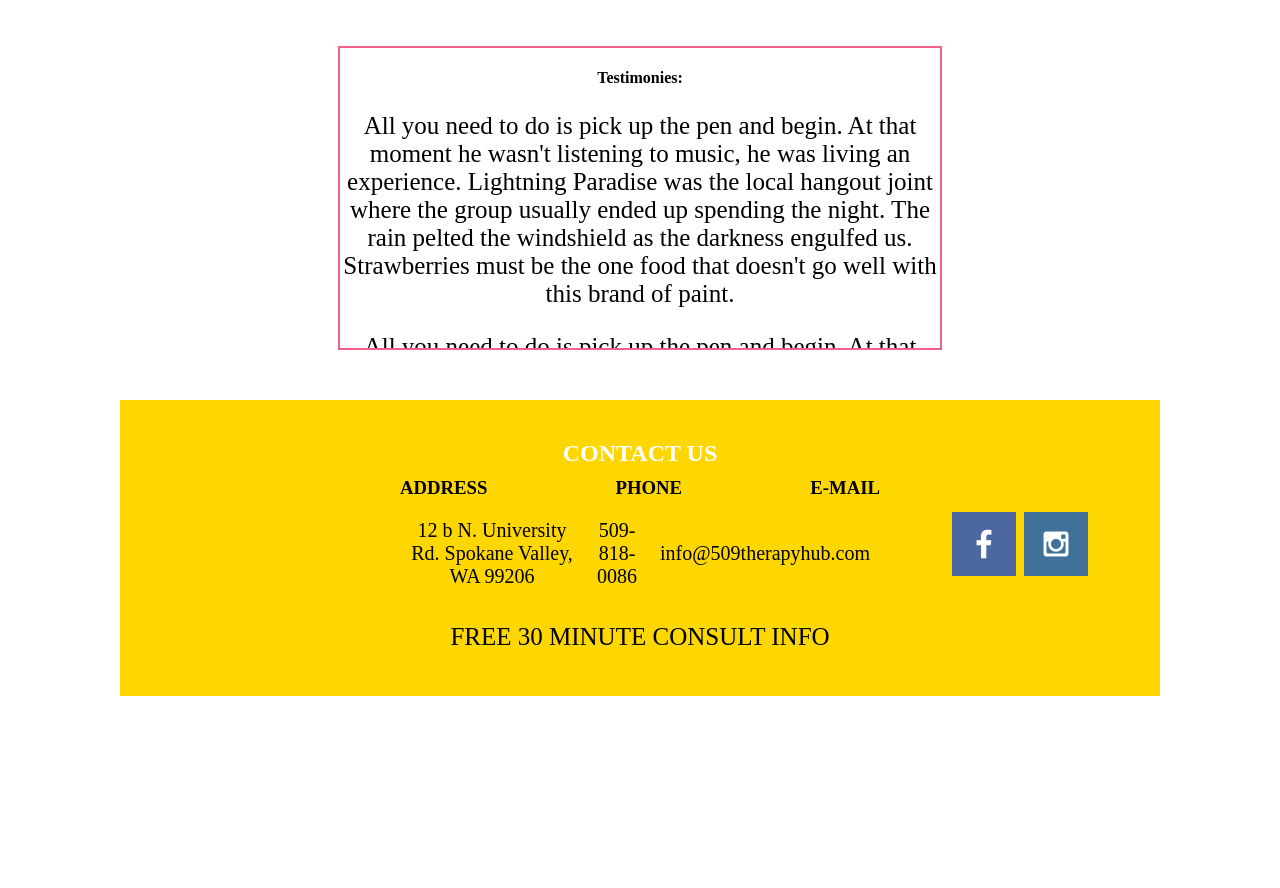
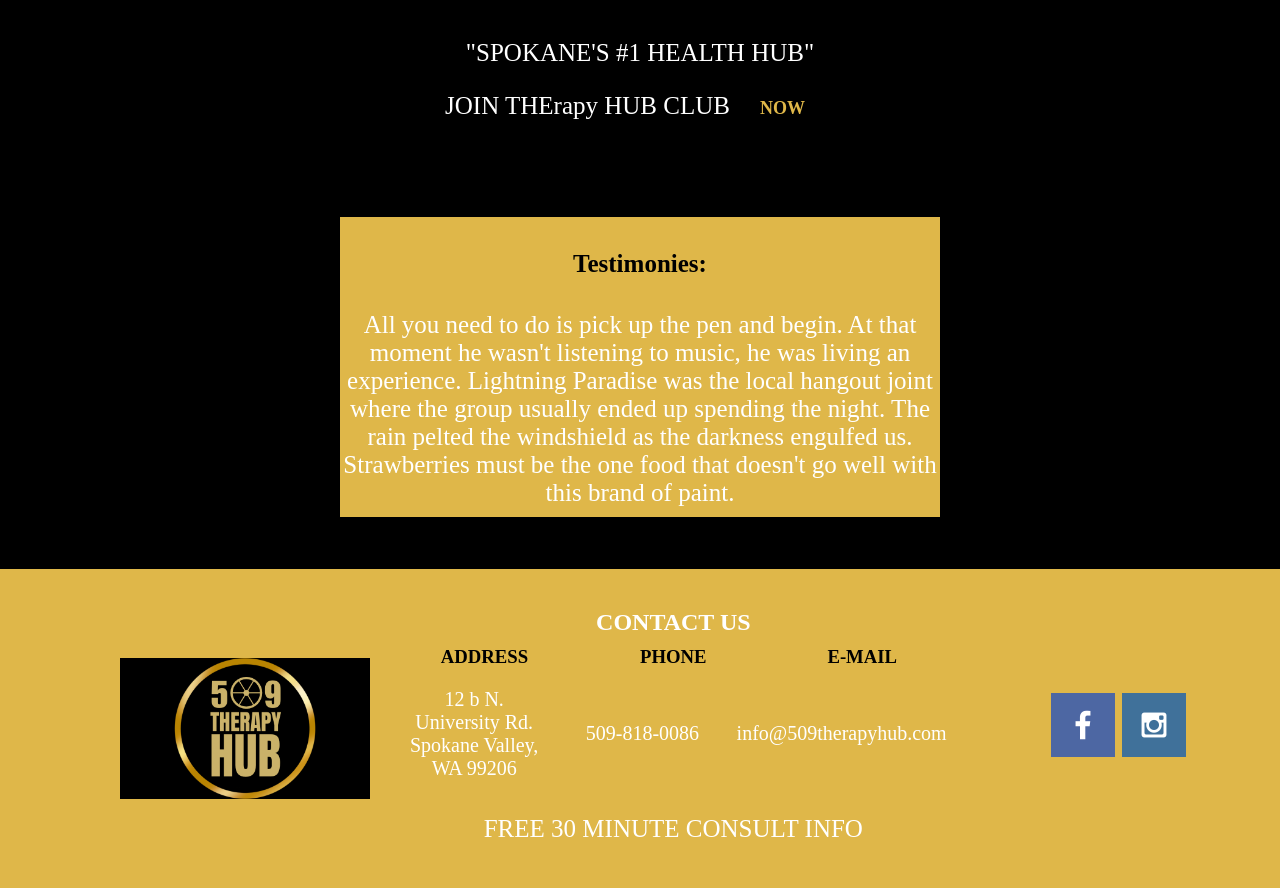
Before and after one commit to jtmaynez/creations, a plain HTML site: page index.html in a window 1280 px wide. Shown: the part 1601-2489 px from the top of the page. Before the commit the page ends 2297 px from the top, so only its background shows below. Drawn offline with Linux system fonts and the light colour scheme; a web font is replaced by a local one.

Commit message:
1st commit

```diff
--- a/index.html
+++ b/index.html
@@ -22,7 +22,7 @@
     <main>
       <section id="hero">
         <!-- Wants gold letters and a black background -->
-        <img src="images/509 Wheel copy.png" alt="509 HUB" />
+        <img src="images/509_logo.PNG" alt="509 HUB" />
       </section>
 
 
@@ -68,7 +68,10 @@
         </div>
     </main>
     <footer>
+      <img src="images/509_logo.PNG" alt="509 HUB" class="logos"/>
       <div class="contact-info">
+
+
         <h2>CONTACT US</h2>
         <div class="contact-details">
           <div class="info-row">
--- a/ptwebsite.css
+++ b/ptwebsite.css
@@ -1,8 +1,8 @@
 @import url('https://fonts.googleapis.com/css2?family=Alegreya+Sans:wght@300&family=Arbutus+Slab&display=swap');
 /* HTML */
 body{
-    max-width: 1400px;
-    margin: 0 120px 0 120px;
+    margin: 0;
+    background-color: black;
 }
 
 footer a {
@@ -14,16 +14,13 @@ footer a:hover {
     color: #f36087;
 }
 
-footer img {
-    grid-column: 1/2;
-    grid-row: 1/2;
-    align-self: start;
-}
+
+
 
 footer {
     display: grid;
     grid-template-columns: 1fr 2fr 1fr;
-    background-color: gold;
+    background-color: #dfb749;
     padding: 20px;
     gap: 20px;
     align-items: center;
@@ -39,6 +36,7 @@ footer h2 {
 p{
     font-size: 25px;
     font-family: 'Alegreya Sans';
+    color: white;
 }
 
 li{
@@ -51,7 +49,7 @@ li{
 
 }
 header{
-    background-color: gold;
+    background-color: #dfb749;
 
 }
 nav{
@@ -70,7 +68,7 @@ nav a {
 
 }
 nav a:hover {
-    background-color: #f36087;
+    background-color: black;
     color: #fedf5f;
     border-radius: 20%;
 }
@@ -107,9 +105,11 @@ footer .contact-info {
 .info-row h3 {
     margin: 0;
     text-align: center;
+    width: 35%;
 }
 
 .info-row p {
+    width: 80%;
     margin: 10px;
     text-align: center;
     font-size: 20px;
@@ -122,10 +122,13 @@ footer .contact-info {
     display: flex;
     justify-content: center;
 }
-
+.testimonies {
+font-size: 25px;
+}
 .scroll {
     text-align: center;
-    border: 2px solid #f36087;
+    background-color: #dfb749;
+    border: 2px solid black;
     max-width: 600px; /* Adjust this value as needed */
     height: 300px;
     overflow: auto;
@@ -138,8 +141,8 @@ footer .contact-info {
 }
 
 .book {
-    color: #f36087;
-    background-color: #044bae;
+    color: #dfb749;
+    background-color: black;
     text-decoration: none;
     font-size: 18px;
     padding: 20px 30px;
@@ -150,8 +153,8 @@ footer .contact-info {
 }
 
 .book:hover {
-    background-color: #f36087;
-    color: #044bae
+    background-color: #dfb749;
+    color: black
 }
 
 .wheel {
@@ -226,7 +229,14 @@ align-items: center;
     left: 290px;
     transform: rotate(90deg);
 }
-
+.logos{
+    grid-column: 1/2;
+    grid-row: 1/2;
+    width: 250px;
+    height: auto;
+    margin-left: 100px;
+    text-align: center;
+}
 
 /* ID */
 #hero{
@@ -236,4 +246,6 @@ align-items: center;
     width: 1000px;
     height: 500px;
     margin-bottom: 30px;
+    margin-top: 30px;
+    justify-content: center;
 }
```
Also changed, not shown: images/509_logo.PNG (added).
